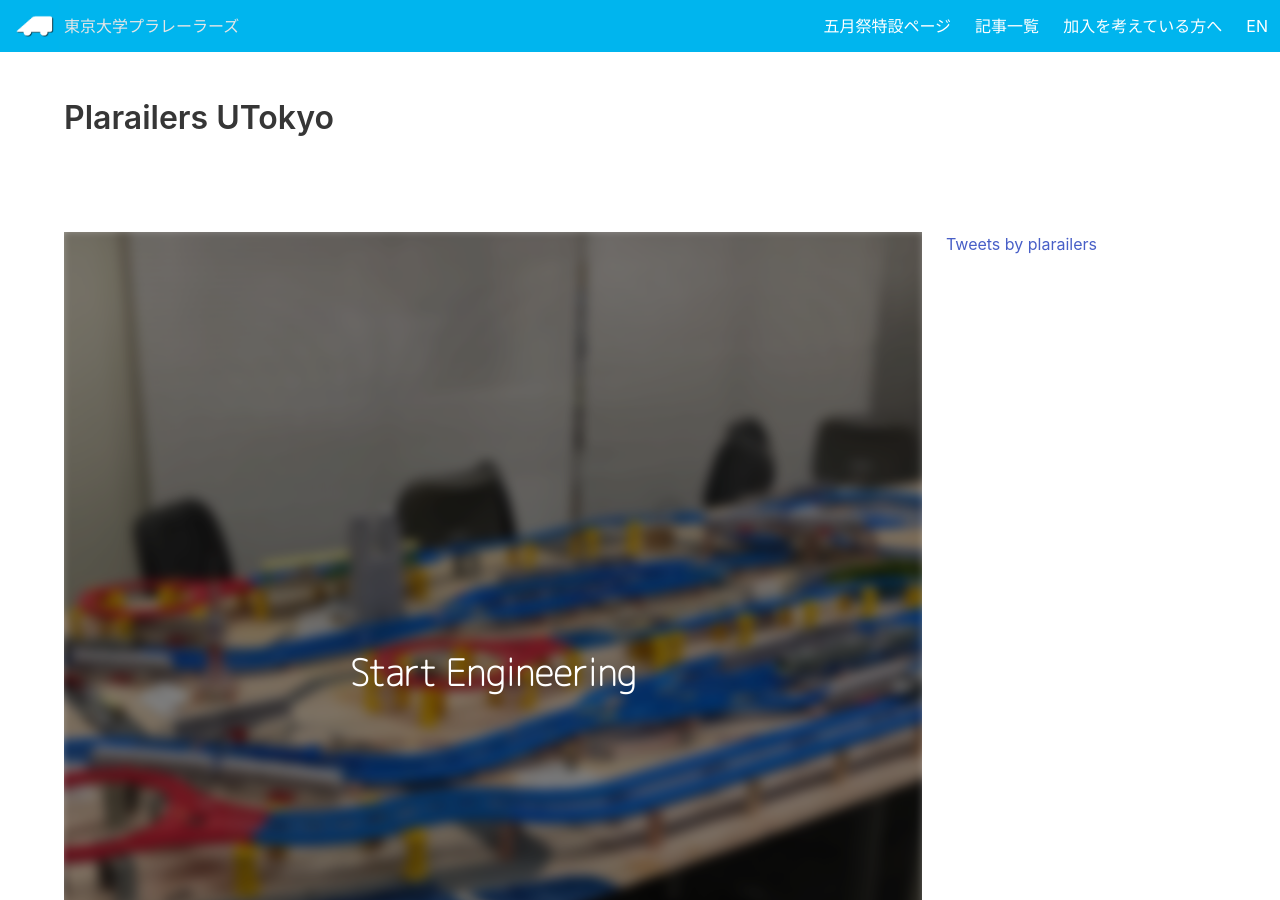
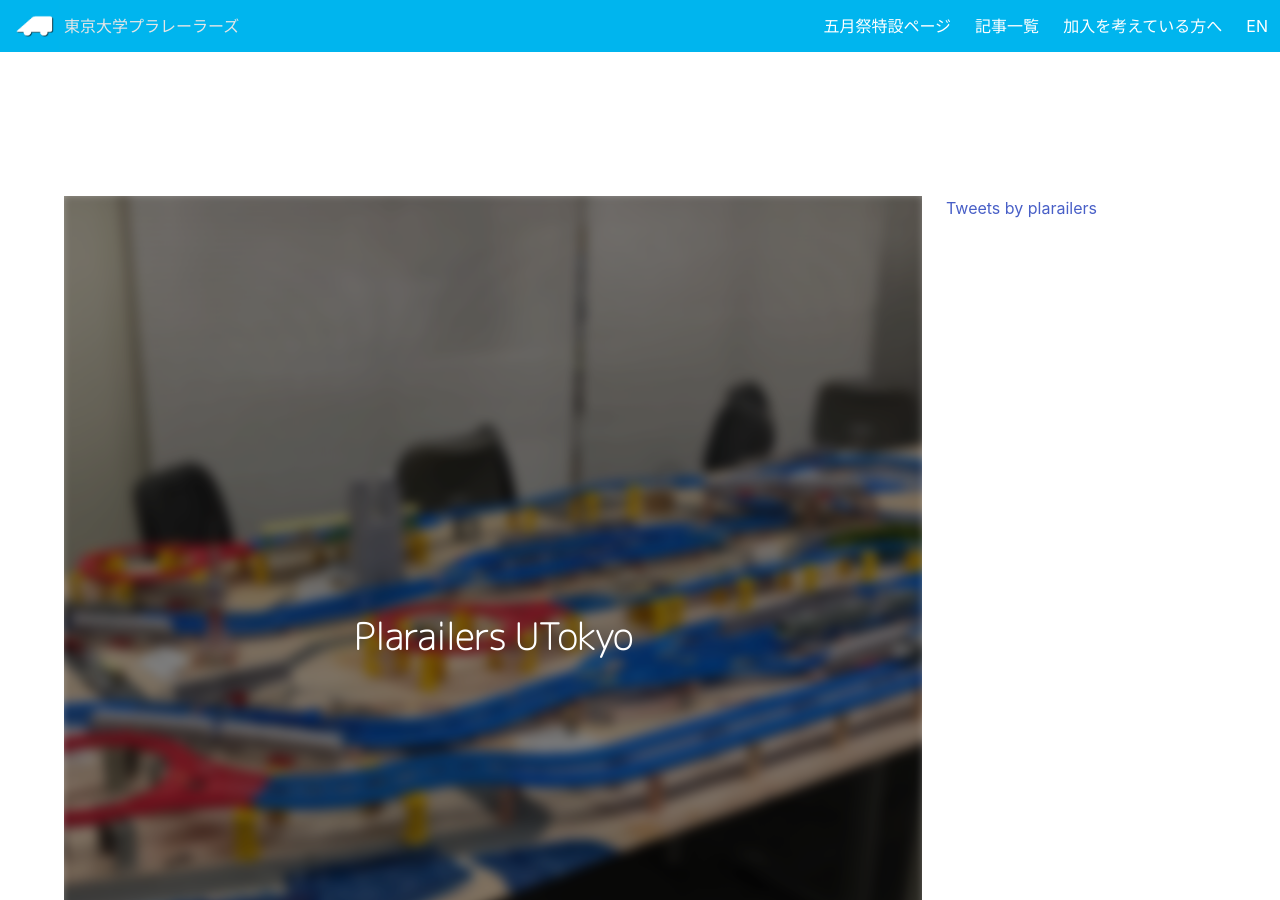
Before and after one commit to plarailers/plarailers.github.io, a Jekyll site: the page built from english/index.html, in a window 1280 px wide and 900 px high. Built offline with Jekyll 4.4.1, drawn with Linux system fonts in a browser that asks for light colours; nearby versions of some CDN libraries; comment, search, counter and statistics services are not loaded.

Commit message:
Update index.html

```diff
--- a/english/index.html
+++ b/english/index.html
@@ -1,13 +1,12 @@
 ---
 layout: page
-title: Plarailers UTokyo
 ---
 <section class="hero is-fullheight p-hero">
   <div class="hero-body">
     <div class="container has-text-centered">
       <h1 class="title has-text-white p-hero-title">
-        <span>&nbsp;Start</span>
-        <span>Engineering&nbsp;</span>
+        <span>&nbsp;Plarailers</span>
+        <span>UTokyo&nbsp;</span>
       </h1>
     </div>
   </div>
```
